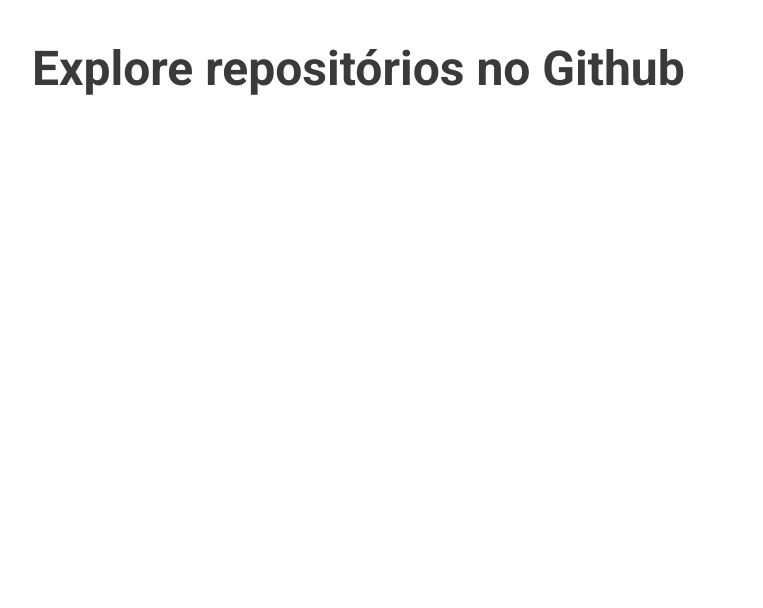
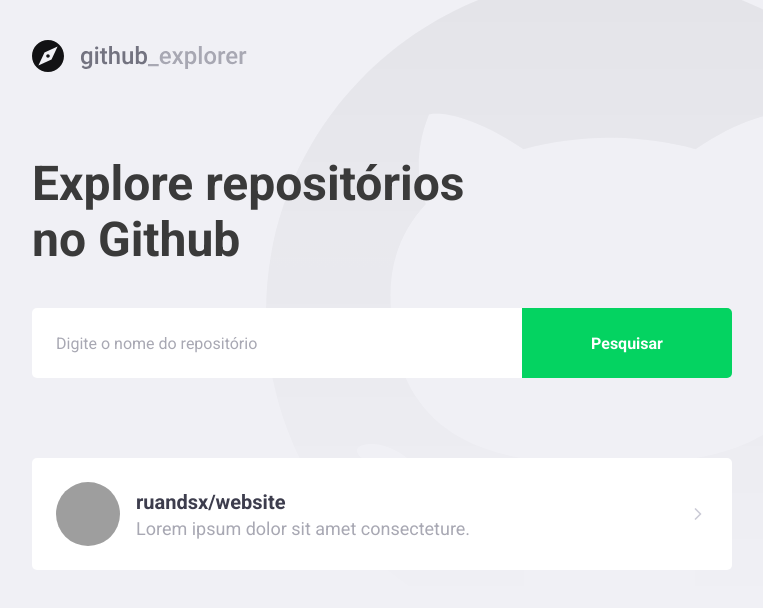
Before and after one commit to ruandsx/github-explorer, a React (Create React App) app: page / in a window 1280 px wide. Shown: the top 608 px of the page, without its empty margins (148-911 px from the left). Built offline with nearby package versions, Linux system fonts and the light colour scheme; grey boxes are pictures that could not be loaded.

Commit message:
adding styling to dashboard

```diff
--- a/package.json
+++ b/package.json
@@ -10,8 +10,10 @@
     "@types/node": "^12.0.0",
     "@types/react": "^16.9.0",
     "@types/react-dom": "^16.9.0",
+    "polished": "^3.5.2",
     "react": "^16.13.1",
     "react-dom": "^16.13.1",
+    "react-icons": "^3.10.0",
     "react-router-dom": "^5.1.2",
     "react-scripts": "3.4.1",
     "styled-components": "^5.1.0",
--- a/src/pages/Dashboard/index.tsx
+++ b/src/pages/Dashboard/index.tsx
@@ -1,9 +1,36 @@
 import React from 'react';
+import { FiChevronRight } from 'react-icons/fi';
 
-import { Title } from './styles';
+import logo from '../../assets/logo.svg';
+
+import { Title, Form, Repositories } from './styles';
 
 const Dashboard: React.FC = () => {
-  return <Title>Explore repositórios no Github</Title>;
+  return (
+    <>
+      <img src={logo} alt="Github" />
+      <Title>Explore repositórios no Github</Title>
+
+      <Form action="">
+        <input placeholder="Digite o nome do repositório" />
+        <button type="submit">Pesquisar</button>
+      </Form>
+
+      <Repositories>
+        <a href="repository">
+          <img
+            src="https://static.kabum.com.br/conteudo/temas/005/imagens/kicon-ninja.jpg"
+            alt="Nome"
+          />
+          <div>
+            <strong>ruandsx/website</strong>
+            <p>Lorem ipsum dolor sit amet consecteture.</p>
+          </div>
+          <FiChevronRight size={20} />
+        </a>
+      </Repositories>
+    </>
+  );
 };
 
 export default Dashboard;
--- a/src/pages/Dashboard/styles.ts
+++ b/src/pages/Dashboard/styles.ts
@@ -1,6 +1,100 @@
 import styled from 'styled-components';
+import { shade } from 'polished';
 
 export const Title = styled.h1`
   font-size: 48px;
   color: #3a3a3a;
+  max-width: 450px;
+  line-height: 56px;
+
+  margin-top: 80px;
 `;
+
+export const Form = styled.form`
+  margin-top: 40px;
+  max-width: 700px;
+
+  display: flex;
+
+  input {
+    flex: 1;
+    height: 70px;
+    padding: 0 24px;
+    border: 0;
+    border-radius: 5px 0 0 5px;
+    color: #3a3a3a;
+
+    &::placeholder {
+      color: #a8a8b3;
+    }
+  }
+
+  button {
+    width: 210px;
+    height: 70px;
+    background: #04d361;
+    border-radius: 0 5px 5px 0;
+    border: 0;
+    color: #fff;
+    font-weight: bold;
+    transition: background-color 0.2s;
+
+    &:hover {
+      background: ${shade(0.2, '#04d361')};
+    }
+  }
+`;
+
+export const Repositories = styled.div`
+  margin-top: 80px;
+  max-width: 700px;
+
+  a {
+    background: #fff;
+    border-radius: 5px;
+    width: 100%;
+    padding: 24px;
+    display: block;
+    text-decoration: none;
+
+    display: flex;
+    align-items: center;
+
+    transition: transform 0.2s;
+
+    & + a {
+      margin-top: 16px;
+    }
+
+    &:hover {
+      transform: translateX(20px);
+    }
+
+    img {
+      width: 64px;
+      height: 64px;
+      border-radius: 50%;
+    }
+
+    div {
+      margin-left: 16px;
+
+      strong {
+        font-size: 20px;
+        color: #3d3d4d;
+      }
+
+      p {
+        font-size: 18px;
+        color: #a8a8b3;
+
+        margin-top: 4px;
+      }
+    }
+
+    svg {
+      margin-left: auto;
+      color: #cbcbd6;
+    }
+  }
+`;
--- a/src/styles/global.ts
+++ b/src/styles/global.ts
@@ -10,8 +10,8 @@
     box-sizing: border-box;
   }
 
-  body: {
-    background: "#F0F0F5" url(${githubBackground}) no-repeat 70% top;
+  body {
+    background: #F0F0F5 url(${githubBackground}) no-repeat 70% top;
     -webkit-font-smoothing: antialiased;
   }
 
```
Also changed, not shown: 1 other file (tests, documents, lock files or other folders).
